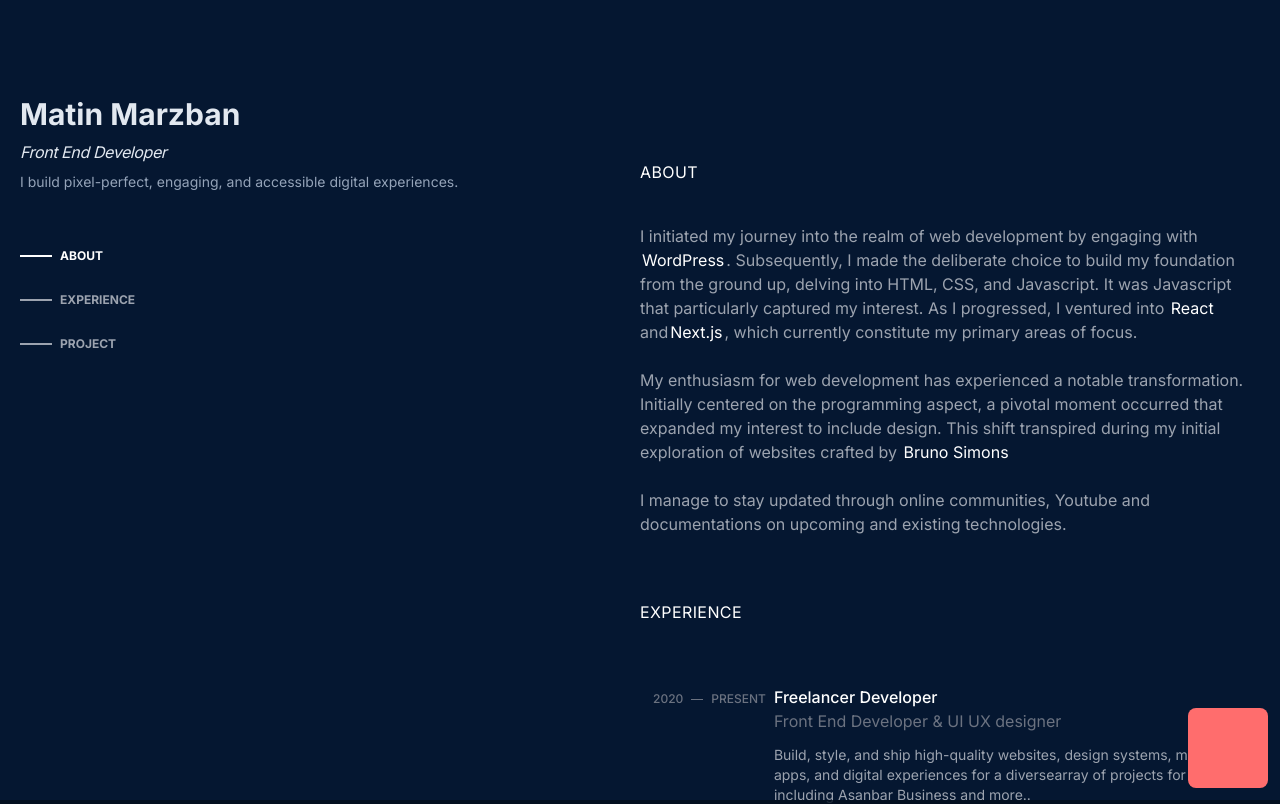
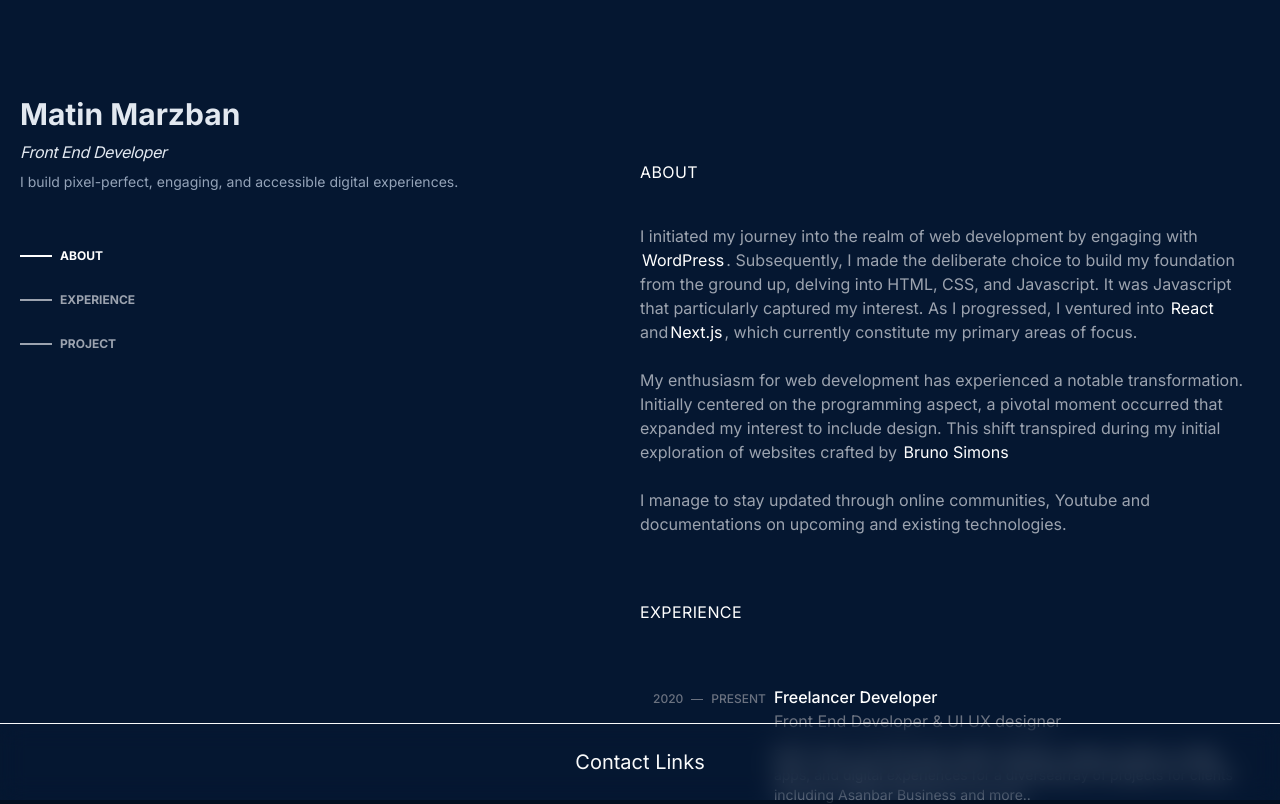
Before and after one commit to iammatinmarzban/my-portfolio, a Next.js app: page / in a window 1280 px wide. Shown: the top 804 px of the page. Built offline with nearby package versions, Linux system fonts and the light colour scheme.

Commit message:
Trying contact-links with rotating svg -not working -commented out

```diff
--- a/app/globals.css
+++ b/app/globals.css
@@ -15,3 +15,26 @@
     color:white;
     padding-inline: 2px;
 }
+
+@keyframes slide-in {
+
+    20%{
+        transform: rotateY(75deg);
+
+    }
+    40%{
+        transform: rotateY(150deg);
+    }
+    60%{
+
+
+        transform: rotateY(280deg);
+    }
+    80%{
+        transform: rotateY(320deg );
+    }
+
+}
+.conatact-icon-moblie>svg{
+    animation:slide-in 5000ms linear infinite;
+}
--- a/app/page.tsx
+++ b/app/page.tsx
@@ -258,30 +258,36 @@ export default function Home() {
                 experiences.
               </p>
             </div>
+            <div className="conatact-icon-moblie fixed bottom-3 right-3  w-10 h-10 rounded">
+              {/* <svg
+                xmlns="http://www.w3.org/2000/svg"
+                fill="none"
+                viewBox="0 0 24 24"
+                stroke-width="1.5"
+                stroke="white"
+                className=""
+              >
+                <path
+                  stroke-linecap="round"
+                  stroke-linejoin="round"
+                  d="M21.75 6.75v10.5a2.25 2.25 0 0 1-2.25 2.25h-15a2.25 2.25 0 0 1-2.25-2.25V6.75m19.5 0A2.25 2.25 0 0 0 19.5 4.5h-15a2.25 2.25 0 0 0-2.25 2.25m19.5 0v.243a2.25 2.25 0 0 1-1.07 1.916l-7.5 4.615a2.25 2.25 0 0 1-2.36 0L3.32 8.91a2.25 2.25 0 0 1-1.07-1.916V6.75"
+                />
+              </svg> */}
 
-            {/* {!showContactMenu && ( */}
+              {!showContactMenu && (
                 <div className="fixed bottom-3 right-3">
-              <animated.div
-                style={{
-                  width: 80,
-                  height: 80,
-                  background: "#ff6d6d",
-                  borderRadius: 8,
-                }}
-              />
-              {/* <div
+                  <div
                     onClick={() => {
                       setShowContactMenu(true);
                     }}
                     className="contact-links-mobile bottom-0 left-0  w-full py-6 border-t-[1px] border-gray-50 backdrop-blur-md fixed"
-                > */}
-              {/* <div className="text-inside  flex items-center justify-center text-gray-50 text-xl ">
-                    <span className="animate-ping absolute inline-flex h-full w-full rounded-full bg-sky-400 opacity-75"></span>
+                  >
+                    <div className="text-inside  flex items-center justify-center text-gray-50 text-xl ">
                       <span className="">Contact Links</span>
                     </div>
                   </div>
-              </div> */}
-              {/* )} */}
+                </div>
+              )}
             </div>
 
             <div className="contact_me  flex-col  gap-5 mt-5 hidden">
```
Lines whose indentation alone changed are shown as unchanged.
